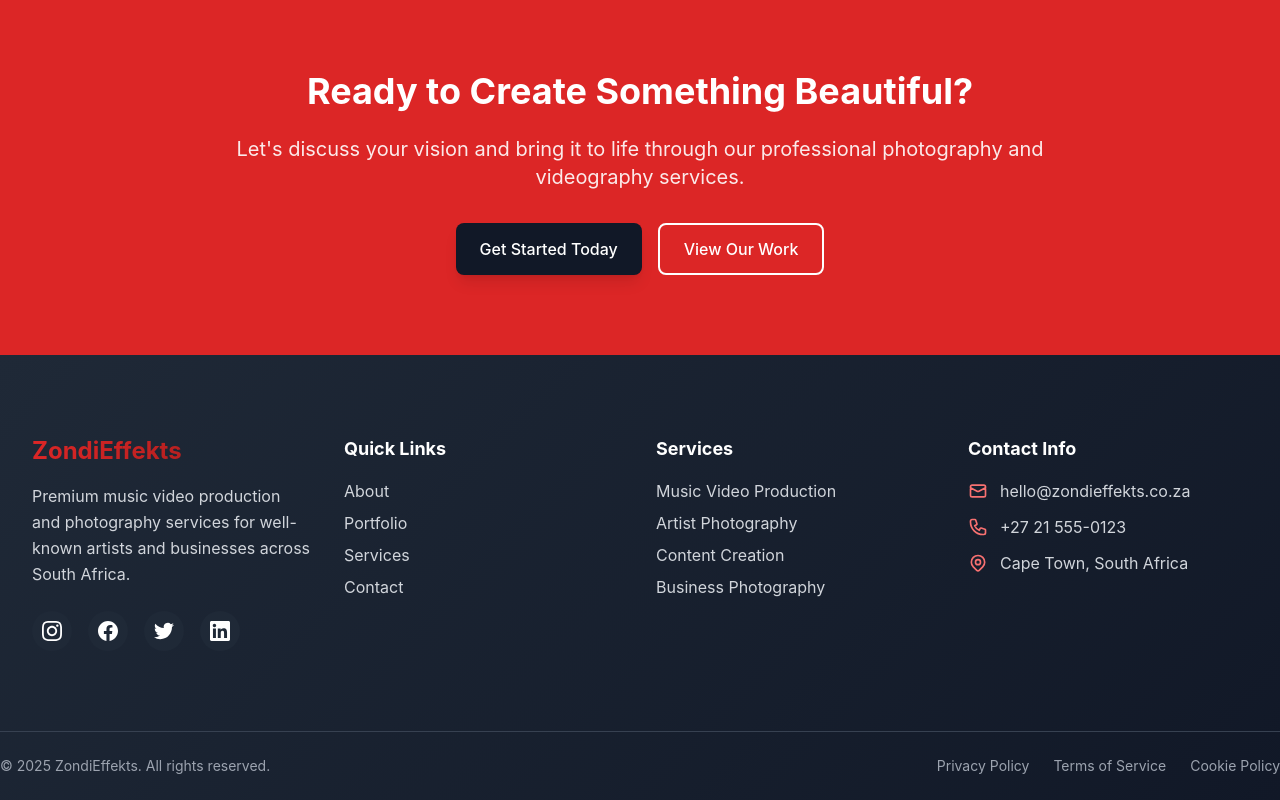
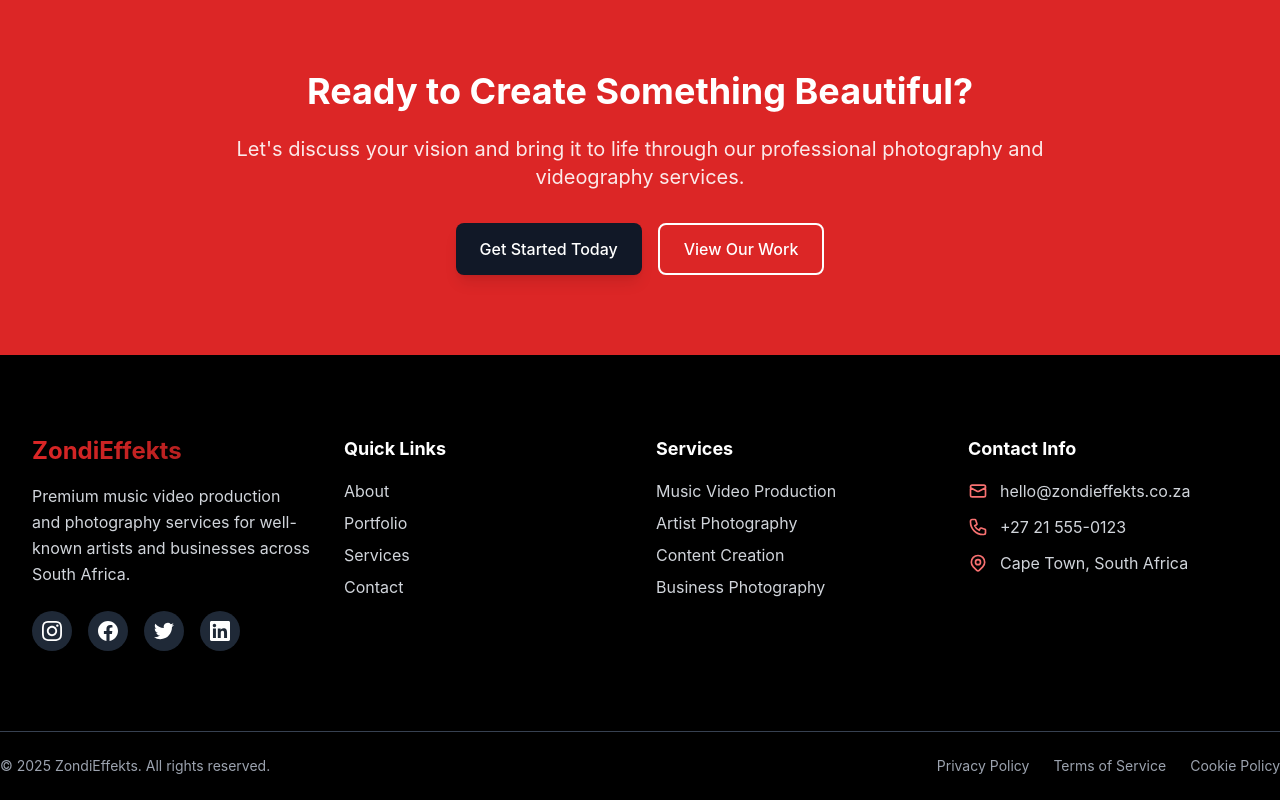
Before and after one commit to Nathandiv/ZondiEffeKt, an Angular app: page / in a window 1280 px wide. Shown: the part 3747-4547 px from the top of the page. Built offline with nearby package versions, Linux system fonts and the light colour scheme.

Commit message:
made changes to the

```diff
--- a/src/app/components/footer/footer.component.css
+++ b/src/app/components/footer/footer.component.css
@@ -31,7 +31,6 @@
 
 /* Background gradient */
 footer {
-  background: linear-gradient(135deg, #1f2937 0%, #111827 100%);
 }
 
 /* Contact info icons */
--- a/src/app/components/footer/footer.component.html
+++ b/src/app/components/footer/footer.component.html
@@ -1,4 +1,4 @@
-<footer class="bg-dark-900 text-white">
+<footer class="text-white">
   <div class="container-max">
     <!-- Main Footer Content -->
     <div class="section-padding border-b border-dark-700">
```
